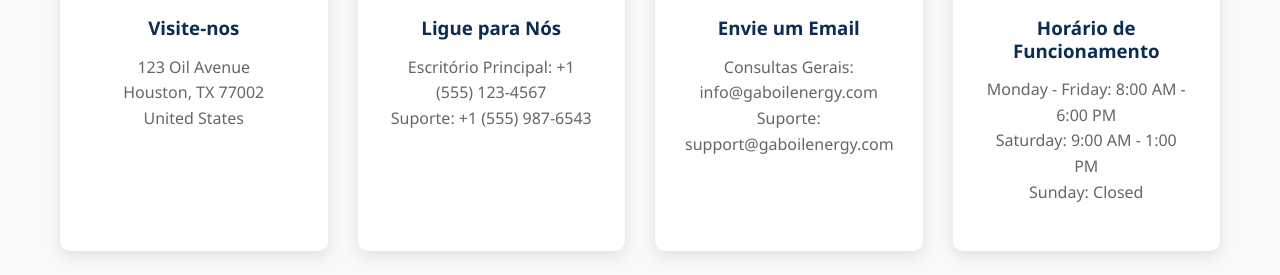
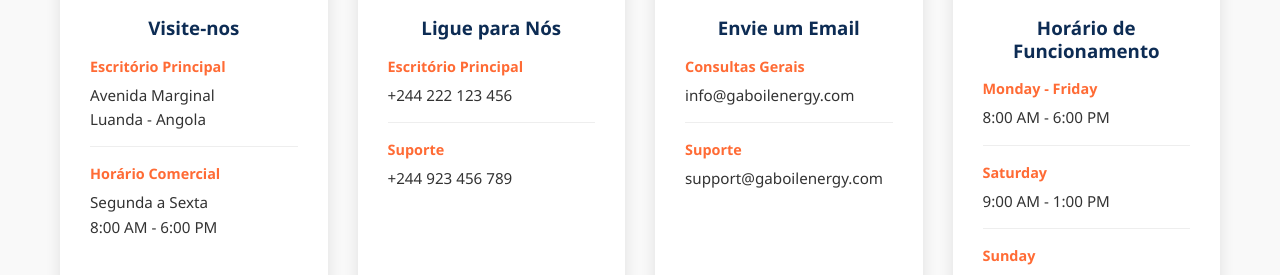
Before and after one commit to Pinto1232/landingPage, a plain HTML site: page contact.html in a window 1280 px wide. Shown: the part 525-800 px from the top of the page. Drawn offline with Linux system fonts and the light colour scheme.

Commit message:
Update GABOIL ENERGY website with improved content and localization
- Updated contact information with Angola-specific details
- Fixed flag image reference (south-africa.jpg)
- Enhanced structured data with correct Angola address
- Improved mobile navigation and responsive design
- Updated translations and content across all pages
- Enhanced SEO optimization and meta tags

```diff
--- a/contact.html
+++ b/contact.html
@@ -246,7 +246,7 @@
                 <li><a href="contact.html" class="active" data-translate="contact">Contact</a></li>
                 <li class="language-selector">
                     <div class="current-language">
-                        <img src="images/sout-africa.jpg" alt="English" class="flag-icon">
+                        <img src="images/south-africa.jpg" alt="English" class="flag-icon">
                         <span class="language-text">EN</span>
                     </div>
                     <ul class="language-dropdown">
@@ -258,7 +258,7 @@
                         </li>
                         <li>
                             <a href="#" data-lang="en">
-                                <img src="images/sout-africa.jpg" alt="English" class="flag-icon">
+                                <img src="images/south-africa.jpg" alt="English" class="flag-icon">
                                 <span class="language-text">English</span>
                             </a>
                         </li>
@@ -283,22 +283,65 @@
                 <div class="contact-card">
                     <div class="contact-icon">📍</div>
                     <h3 data-translate="visitUs">Visit Us</h3>
-                    <p>123 Oil Avenue<br>Houston, TX 77002<br>United States</p>
+                    <div class="contact-content">
+                        <div class="contact-item">
+                            <span class="contact-label" data-translate="mainOffice">Main Office</span>
+                            <p>Avenida Marginal<br>Luanda - Angola</p>
+                        </div>
+                        <div class="contact-item">
+                            <span class="contact-label" data-translate="businessHours">Business Hours</span>
+                            <p>
+                                <span data-translate="visitUsDays">Monday to Friday</span><br>
+                                <span data-translate="visitUsTime">8:00 AM - 6:00 PM</span>
+                            </p>
+                        </div>
+                    </div>
                 </div>
                 <div class="contact-card">
                     <div class="contact-icon">📞</div>
                     <h3 data-translate="callUs">Call Us</h3>
-                    <p><span data-translate="mainOffice">Main Office</span>: +1 (555) 123-4567<br><span data-translate="support">Support</span>: +1 (555) 987-6543</p>
+                    <div class="contact-content">
+                        <div class="contact-item">
+                            <span class="contact-label" data-translate="mainOffice">Main Office</span>
+                            <p>+244 222 123 456</p>
+                        </div>
+                        <div class="contact-item">
+                            <span class="contact-label" data-translate="support">Support</span>
+                            <p>+244 923 456 789</p>
+                        </div>
+                    </div>
                 </div>
                 <div class="contact-card">
                     <div class="contact-icon">✉️</div>
                     <h3 data-translate="emailUs">Email Us</h3>
-                    <p><span data-translate="generalInquiries">General Inquiries</span>:<br>info@gaboilenergy.com<br><span data-translate="support">Support</span>:<br>support@gaboilenergy.com</p>
+                    <div class="contact-content">
+                        <div class="contact-item">
+                            <span class="contact-label" data-translate="generalInquiries">General Inquiries</span>
+                            <p>info@gaboilenergy.com</p>
+                        </div>
+                        <div class="contact-item">
+                            <span class="contact-label" data-translate="support">Support</span>
+                            <p>support@gaboilenergy.com</p>
+                        </div>
+                    </div>
                 </div>
                 <div class="contact-card">
                     <div class="contact-icon">🕒</div>
                     <h3 data-translate="officeHours">Office Hours</h3>
-                    <p>Monday - Friday: 8:00 AM - 6:00 PM<br>Saturday: 9:00 AM - 1:00 PM<br>Sunday: Closed</p>
+                    <div class="contact-content">
+                        <div class="contact-item">
+                            <span class="contact-label">Monday - Friday</span>
+                            <p>8:00 AM - 6:00 PM</p>
+                        </div>
+                        <div class="contact-item">
+                            <span class="contact-label">Saturday</span>
+                            <p>9:00 AM - 1:00 PM</p>
+                        </div>
+                        <div class="contact-item">
+                            <span class="contact-label">Sunday</span>
+                            <p>Closed</p>
+                        </div>
+                    </div>
                 </div>
             </div>
         </div>
@@ -327,7 +370,7 @@
                         </div>
                         <div class="form-group">
                             <label for="phone" data-translate="phoneNumber">Phone Number</label>
-                            <input type="tel" id="phone" class="form-control" placeholder="+1 (555) 123-4567">
+                            <input type="tel" id="phone" class="form-control" placeholder="+244 222 123 456">
                         </div>
                         <div class="form-group">
                             <label for="subject" data-translate="subject">Subject</label>
@@ -364,7 +407,7 @@
         <div class="container">
             <div class="map-container">
                 <iframe
-                    src="https://www.google.com/maps/embed?pb=!1m18!1m12!1m3!1d3464.0061300000003!2d-95.3698!3d29.7604!2m3!1f0!2f0!3f0!3m2!1i1024!2i768!4f13.1!3m3!1m2!1s0x8640b8b4488d8501%3A0xca0d02def365053b!2sHouston%2C%20TX!5e0!3m2!1sen!2sus!4v1620000000000!5m2!1sen!2sus"
+                    src="https://www.google.com/maps/embed?pb=!1m18!1m12!1m3!1d31688.41!2d13.2344!3d-8.8383!2m3!1f0!2f0!3f0!3m2!1i1024!2i768!4f13.1!3m3!1m2!1s0x1a51f6d00e7d5555%3A0x1234567890abcdef!2sLuanda%2C%20Angola!5e0!3m2!1sen!2sus!4v1620000000000!5m2!1sen!2sus"
                     width="100%" height="450" style="border:0;" allowfullscreen="" loading="lazy"></iframe>
             </div>
         </div>
--- a/styles.css
+++ b/styles.css
@@ -684,6 +684,36 @@ footer {
 .contact-card p {
     color: #666;
     line-height: 1.6;
+    margin: 0;
+}
+
+.contact-content {
+    text-align: left;
+}
+
+.contact-item {
+    margin-bottom: 15px;
+    padding-bottom: 15px;
+    border-bottom: 1px solid #eee;
+}
+
+.contact-item:last-child {
+    margin-bottom: 0;
+    padding-bottom: 0;
+    border-bottom: none;
+}
+
+.contact-label {
+    display: block;
+    font-weight: 600;
+    color: #FF6B35;
+    font-size: 0.9rem;
+    margin-bottom: 5px;
+}
+
+.contact-item p {
+    color: #333;
+    font-size: 0.95rem;
 }
 
 .contact-form-section {
--- a/translations.js
+++ b/translations.js
@@ -92,7 +92,7 @@ const translations = {
     news3Title: "Safety Training Program Expansion",
     news3Text:
       "Our award-winning safety training program expands to three new international locations...",
-    readMore: "Read More →",
+    readMore: "Read More",
 
     // CTA Section
     ctaTitle: "Ready to Transform Your Operations?",
@@ -200,9 +200,12 @@ const translations = {
     callUs: "Call Us",
     emailUs: "Email Us",
     officeHours: "Office Hours",
+    businessHours: "Business Hours",
     mainOffice: "Main Office",
     support: "Support",
     generalInquiries: "General Inquiries",
+    visitUsDays: "Monday to Friday",
+    visitUsTime: "8:00 AM - 6:00 PM",
     sendMessage: "Send Us a Message",
     sendMessageDesc: "Fill out the form below and our team will get back to you within 24 hours.",
     yourName: "Your Name",
@@ -243,8 +246,8 @@ const translations = {
     footerWellIntegrity: "Well Integrity & Inspection",
 
     // Footer - Contact Info
-    footerAddress: "123 Oil Avenue, Houston, TX",
-    footerPhone: "+1 (555) 123-4567",
+    footerAddress: "Luanda - Angola",
+    footerPhone: "+244 222 123 456",
     footerEmail: "info@gaboilenergy.com",
     footerHours: "Mon-Fri: 8:00 AM - 6:00 PM",
   },
@@ -340,7 +343,7 @@ const translations = {
     news3Title: "Expansão do Programa de Treinamento de Segurança",
     news3Text:
       "Nosso premiado programa de treinamento de segurança se expande para três novas localidades internacionais...",
-    readMore: "Leia Mais →",
+    readMore: "Leia Mais",
 
     // CTA Section
     ctaTitle: "Pronto para Transformar Suas Operações?",
@@ -448,9 +451,12 @@ const translations = {
     callUs: "Ligue para Nós",
     emailUs: "Envie um Email",
     officeHours: "Horário de Funcionamento",
+    businessHours: "Horário Comercial",
     mainOffice: "Escritório Principal",
     support: "Suporte",
     generalInquiries: "Consultas Gerais",
+    visitUsDays: "Segunda a Sexta",
+    visitUsTime: "8:00 AM - 6:00 PM",
     sendMessage: "Envie-nos uma Mensagem",
     sendMessageDesc: "Preencha o formulário abaixo e nossa equipe entrará em contato em 24 horas.",
     yourName: "Seu Nome",
@@ -491,8 +497,8 @@ const translations = {
     footerWellIntegrity: "Integridade de Poços e Inspeção",
 
     // Footer - Contact Info
-    footerAddress: "123 Oil Avenue, Houston, TX",
-    footerPhone: "+1 (555) 123-4567",
+    footerAddress: "Luanda - Angola",
+    footerPhone: "+244 222 123 456",
     footerEmail: "info@gaboilenergy.com",
     footerHours: "Seg-Sex: 8:00 AM - 6:00 PM",
   },
@@ -520,7 +526,7 @@ function changeLanguage(lang) {
   );
   if (currentLangImg) {
     if (lang === "en") {
-      currentLangImg.src = "images/sout-africa.jpg";
+      currentLangImg.src = "images/south-africa.jpg";
       currentLangImg.alt = "English";
     } else if (lang === "pt") {
       currentLangImg.src = "images/Flag_of_Angola.svg.png";
@@ -567,7 +573,7 @@ document.addEventListener("DOMContentLoaded", () => {
   );
   if (currentLangImg) {
     if (currentLang === "en") {
-      currentLangImg.src = "images/sout-africa.jpg";
+      currentLangImg.src = "images/south-africa.jpg";
       currentLangImg.alt = "English";
     } else if (currentLang === "pt") {
       currentLangImg.src = "images/Flag_of_Angola.svg.png";
```
Also changed, not shown: about.html (+2 -2 lines), index.html (+12 -12 lines), services.html (+2 -2 lines).
